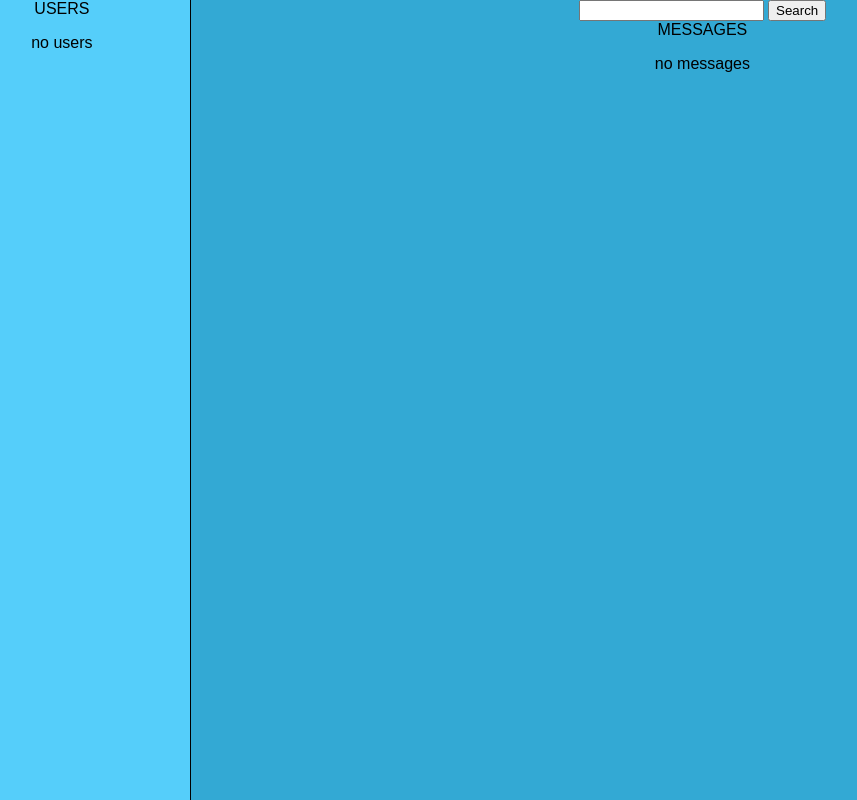
After one commit to LucGon/skills18, a Symfony app: template templates/main/index.html.twig in a window 1280 px wide. The commit adds this page. Shown: the whole page, without its empty margins (66-923 px from the left). Run offline with Twig, Linux system fonts and the light colour scheme; the template is opened without the code that fills it, so the values that code supplies are empty; some libraries are stand-ins or nearby versions.

Commit message:
Added basic files

```diff
--- /dev/null
+++ b/public/styles.css
@@ -0,0 +1,48 @@
+body {
+    display: flex;
+    margin: 0;
+    padding: 0;
+    font-family: Arial;
+}
+#users {
+    display: flex;
+    flex-direction: column;
+    text-align: center;
+    align-items: center;
+    height: 100vh;
+    width: 20vw;
+    border-right: solid 1px;
+    background-color: #55cefa;
+}
+#messages {
+    display: flex;
+    flex-direction: column;
+    text-align: center;
+    align-items: center;
+    height: 100vh;
+    width: 80vw;
+    background-color: #33a9d4;
+}
+.user {
+    margin-top: 10px;
+    height: 20px;
+    width: 80%;
+    border: solid 1px;
+    background-color: white;
+}
+.message {
+    margin-top: 10px;
+    height: 20px;
+    width: 80%;
+    border: solid 1px;
+    background-color: white;
+}
+#profile {
+    display: flex;
+    flex-direction: column;
+    text-align: center;
+    align-items: center;
+    height: 100vh;
+    width: 80vw;
+    background-color: #33a9d4;
+}
--- a/templates/base.html.twig
+++ b/templates/base.html.twig
@@ -1,8 +1,9 @@
 <!DOCTYPE html>
 <html>
     <head>
+        <link rel="stylesheet" href="styles.css">
         <meta charset="UTF-8">
-        <title>{% block title %}Welcome!{% endblock %}</title>
+        <title>{% block title %}{% endblock %}</title>
         {% block stylesheets %}{% endblock %}
     </head>
     <body>
--- /dev/null
+++ b/templates/main/index.html.twig
@@ -0,0 +1,26 @@
+{% extends 'base.html.twig' %}
+
+{% block title %}Skills18{% endblock %}
+
+{% block body %}
+<div id="users">
+	USERS
+	{% for user in users %}
+		<div class="user">{{ user.name }}</div>
+	{%  else %}
+		<p>no users</p>
+	{% endfor %}
+</div>
+<div id="messages">
+	<form action="{{ path('search') }}" method="POST">
+		<input type="text" name="search">
+		<input type="submit" value="Search">
+	</form>
+	MESSAGES
+	{% for message in messages %}
+		<div class="message">{{ message.author.name }}: {{ message.content }}</div>
+	{%  else %}
+		<p>no messages</p>
+	{% endfor %}
+</div>
+{% endblock %}
```
Also changed, not shown: src/Controller/MainController.php (added, +38 -0 lines), src/Entity/Followers.php (added, +74 -0 lines), src/Entity/Messages.php (added, +90 -0 lines), src/Entity/Users.php (added, +106 -0 lines), templates/main/search.html.twig (added, +21 -0 lines), 3 other files.
